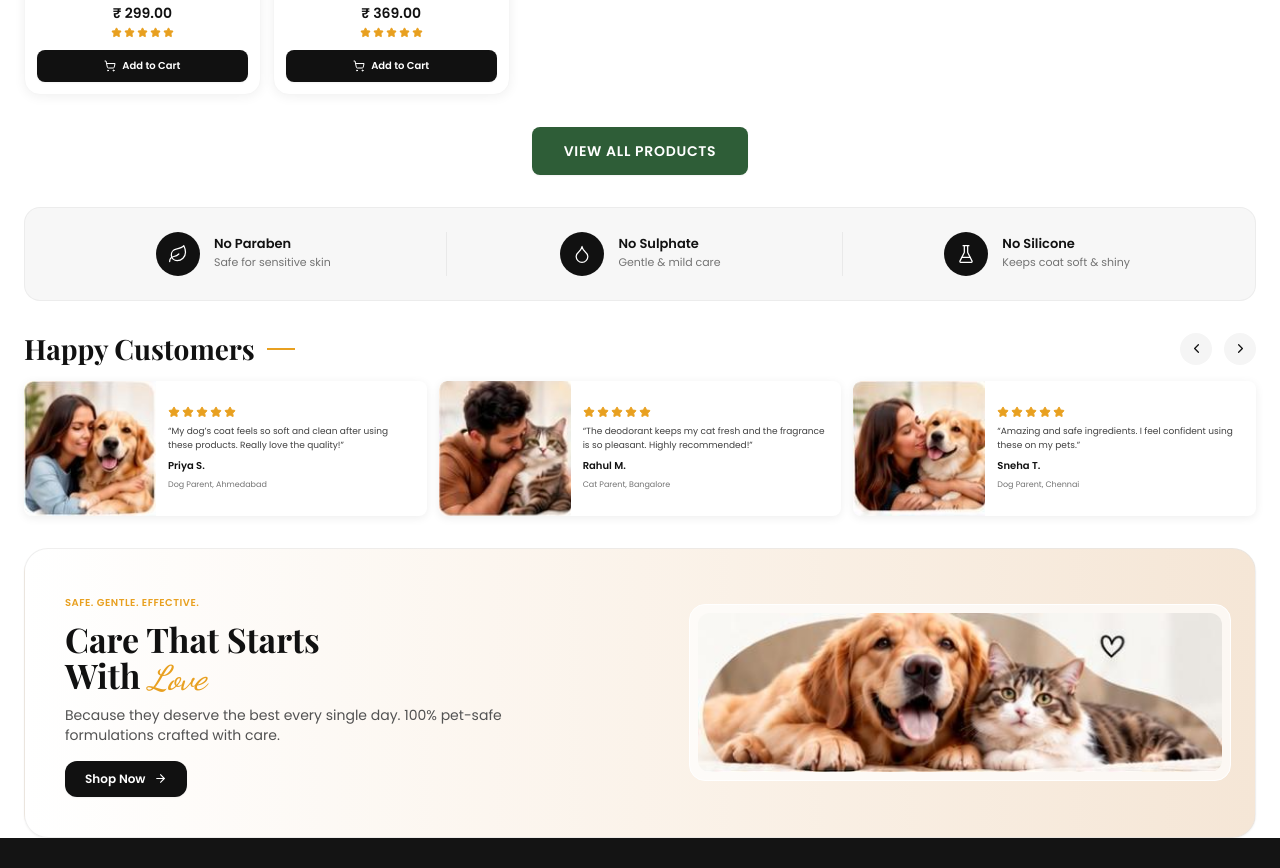
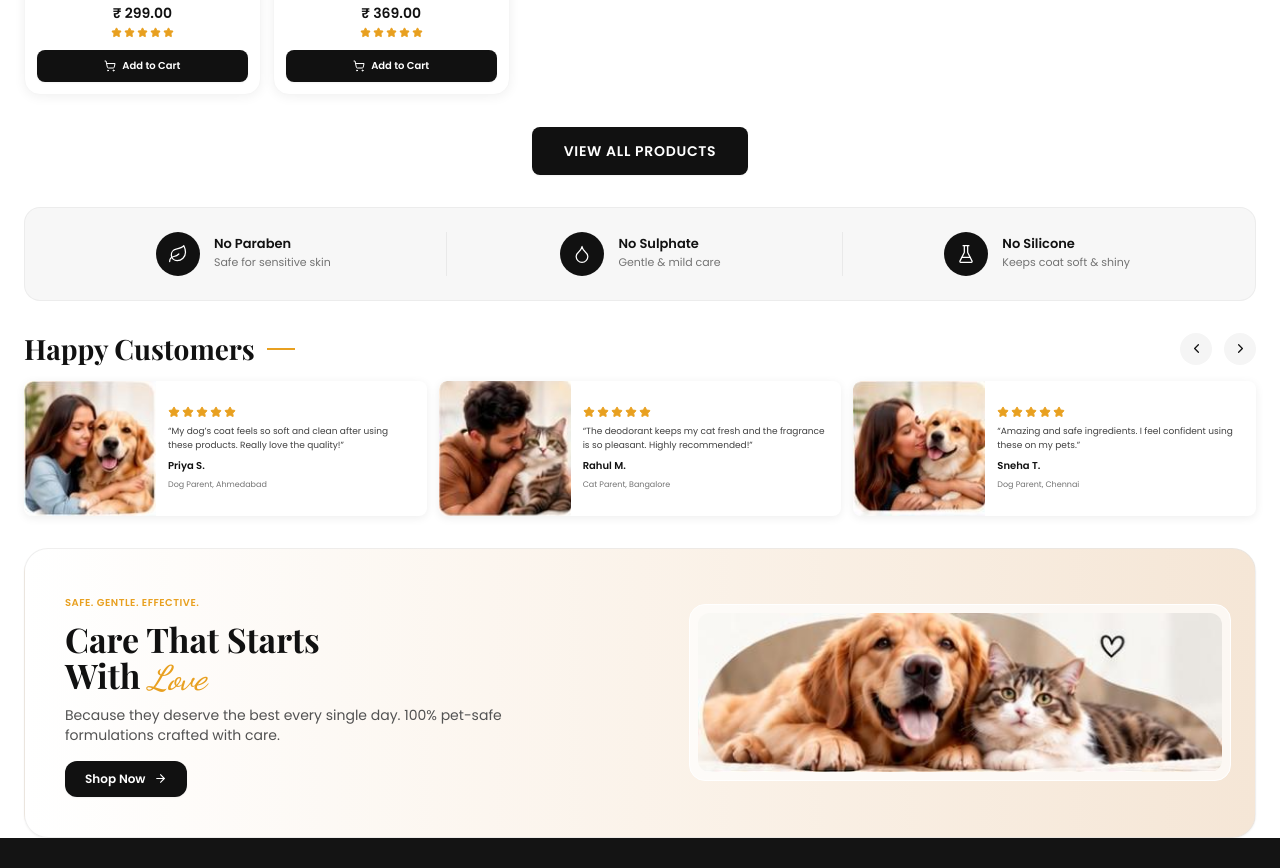
Before and after one commit to SriMadhanGokul/skylark, a React (Vite) app in the folder client/: page / in a window 1280 px wide. Shown: the part 1686-2554 px from the top of the page. Built offline with nearby package versions, Linux system fonts and the light colour scheme; the HTML template or start-up script is replaced by a standard one.

Commit message:
style: change View All Products button color from green to black

```diff
--- a/client/src/components/BestSellers.jsx
+++ b/client/src/components/BestSellers.jsx
@@ -44,7 +44,7 @@ export default function BestSellers({
         <div className="mt-8 flex justify-center">
           <button
             onClick={onViewAllProducts}
-            className="flex items-center justify-center rounded-lg bg-[#2e5d37] hover:bg-[#244b2c] px-8 py-3.5 text-xs sm:text-sm font-bold tracking-wider text-white shadow-sm hover:shadow-md transition-all active:scale-95 cursor-pointer uppercase"
+            className="flex items-center justify-center rounded-lg bg-ink hover:bg-neutral-800 px-8 py-3.5 text-xs sm:text-sm font-bold tracking-wider text-white shadow-sm hover:shadow-md transition-all active:scale-95 cursor-pointer uppercase"
           >
             VIEW ALL PRODUCTS
           </button>
```
